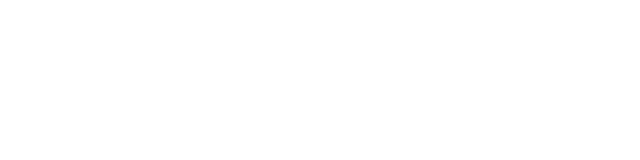
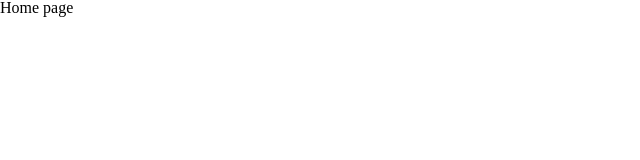
Before and after one commit to yongseongjeon/challenges, a React (Create React App) app in the folder 4-presentation/: page / in a window 1280 px wide. Shown: the top 160 px of the page, without its empty margins (0-640 px from the left). Built offline with nearby package versions, Linux system fonts and the light colour scheme.

Commit message:
feat: router 설정

```diff
--- a/4-presentation/package.json
+++ b/4-presentation/package.json
@@ -12,6 +12,7 @@
     "@types/react-dom": "^18.2.7",
     "react": "^18.2.0",
     "react-dom": "^18.2.0",
+    "react-router-dom": "^6.14.2",
     "react-scripts": "5.0.1",
     "styled-components": "^6.0.7",
     "styled-reset": "^4.5.1",
--- a/4-presentation/src/App.tsx
+++ b/4-presentation/src/App.tsx
@@ -1,10 +1,19 @@
+import { BrowserRouter, Routes, Route } from "react-router-dom";
 import GlobalStyle from "./styles/GlobalStyle";
+import { RouteConfig, routeConfigs } from "./route";
 
 function App() {
   return (
-    <div>
+    <>
       <GlobalStyle />
-    </div>
+      <BrowserRouter>
+        <Routes>
+          {routeConfigs.map(({ id, path, element }: RouteConfig) => (
+            <Route key={id} path={path} element={element} />
+          ))}
+        </Routes>
+      </BrowserRouter>
+    </>
   );
 }
 
--- /dev/null
+++ b/4-presentation/src/components/Carousel/Carousel.tsx
@@ -0,0 +1,5 @@
+function Carousel() {
+  return <div>Carousel page</div>;
+}
+
+export default Carousel;
--- /dev/null
+++ b/4-presentation/src/components/Home/Home.tsx
@@ -0,0 +1,5 @@
+function Home() {
+  return <div>Home page</div>;
+}
+
+export default Home;
--- /dev/null
+++ b/4-presentation/src/route.tsx
@@ -0,0 +1,19 @@
+import Carousel from "./components/Carousel/Carousel";
+import Home from "./components/Home/Home";
+import { RoutePath } from "./types/Route";
+
+export enum ROUTE_PATH {
+  HOME = "/",
+  CAROUSEL = "/carousel",
+}
+
+export interface RouteConfig {
+  id: number;
+  path: RoutePath;
+  element: React.ReactNode;
+}
+
+export const routeConfigs: RouteConfig[] = [
+  { id: 0, path: ROUTE_PATH.HOME, element: <Home /> },
+  { id: 1, path: ROUTE_PATH.CAROUSEL, element: <Carousel /> },
+];
--- /dev/null
+++ b/4-presentation/src/types/Route.d.ts
@@ -0,0 +1,5 @@
+import { ROUTE_PATH } from "../route";
+
+type RoutePath = (typeof ROUTE_PATH)[keyof typeof ROUTE_PATH];
+
+export { RoutePath };
```
Also changed, not shown: 1 other file (tests, documents, lock files or other folders).
